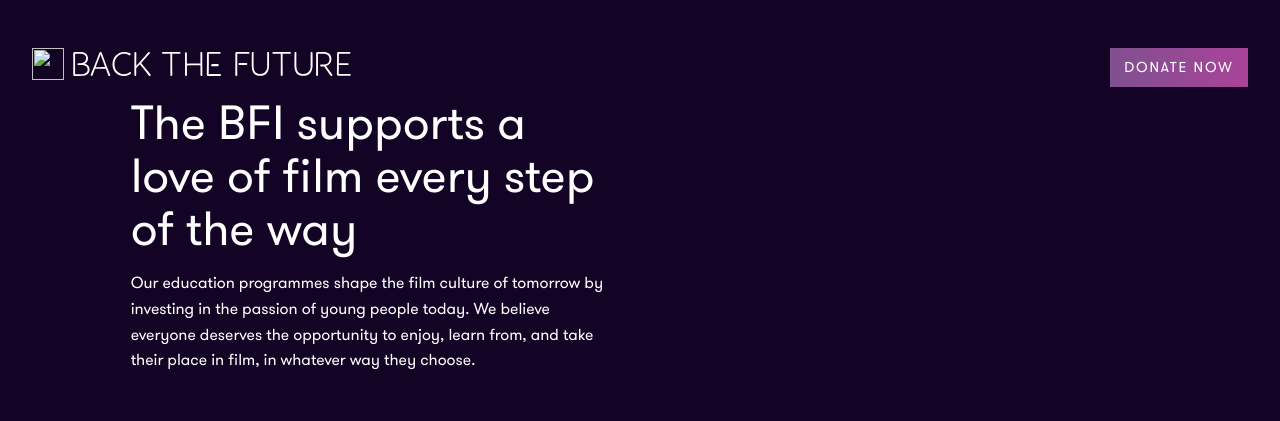
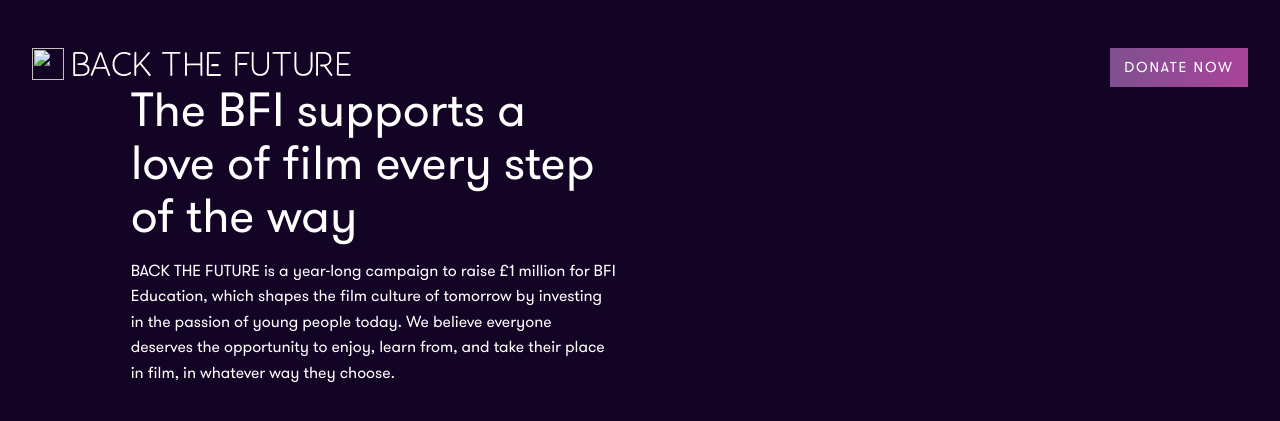
Before and after one commit to garethjohnsdesign/backthefuture, a Jekyll site: the page built from index.md, in a window 1280 px wide and 900 px high, scrolled down 1143 px. Shown: the top 421 px of the window. Built offline with Jekyll 4.4.1, drawn with Linux system fonts in a browser that asks for light colours; some of the changed lines change nothing that is shown.

Commit message:
Updated Index

```diff
--- a/index.md
+++ b/index.md
@@ -5,16 +5,15 @@
 section-one-header-text: Get behind film’s next generation
 section-two-image: "/uploads/section-02.jpg"
 section-two-header-text: The BFI supports a love of film every step of the way
-section-two-paragraph-text: Our education programmes shape the film culture of tomorrow
-  by investing in the passion of young people today.  We believe everyone deserves
-  the opportunity to enjoy, learn from, and take their place in film, in whatever
-  way they choose.
+section-two-paragraph-text: BACK THE FUTURE is a year-long campaign to raise £1 million
+  for BFI Education, which shapes the film culture of tomorrow by investing in the
+  passion of young people today. We believe everyone deserves the opportunity to enjoy,
+  learn from, and take their place in film, in whatever way they choose.
 section-three-image: "/uploads/section-03.jpg"
-section-three-paragraph-text: We support potential right from the beginning.  The
-  work we do deepens engagement with film, enriches learning, builds practical skills,
-  and helps young people to understand and contribute to the world around them. Your
-  help will ensure that everyone who comes through our doors has the BFI behind them,
-  and feels that anything is possible.
+section-three-paragraph-text: |-
+  We support potential right from the beginning.  The work we do deepens engagement with film, enriches learning, builds practical skills, and helps young people to understand and contribute to the world around them.
+
+  Your help will ensure that everyone who comes through our doors has the BFI behind them, and feels that anything is possible.
 section-four-image: "/uploads/section-04.jpg"
 section-four-header-text: Every donation we receive can turn an hour into a day, a
   script into a shoot, a dreamer into an artist
@@ -31,18 +30,17 @@
     their background.
 - image: "/uploads/keeping-film-in-focus.jpg"
   header: Keeping Film in Focus
-  text: The BFI continues to champion film’s social, cultural and economic importance.
-    Our unique role as the UK’s advocate for moving image around the world underpins
-    the value and impact of film education.
+  text: Our unique role as the UK’s advocate for the moving image around the world
+    is critical in boosting the value and impact of film education.
 section-five-image: "/uploads/section-05.jpg"
 section-five-quotes:
 - image: "/uploads/steve-mcqueen.jpg"
   name: Steve McQueen
-  text: It is such an honour to support the BFI's 'Back to the Future' campaign as
-    they work to revolutionise our industry and make it as inclusive, accessible and
-    filled with the greatest talent from the widest possible pool in our society.
-    Hopefully, with campaigns such as this, no one will ever feel the doors to our
-    industry we're closed to them.
+  text: Film needs new voices in order to reflect our richly varied, diverse and challenging
+    society. It is crucial for our culture to be a representative one, and for the
+    stories people see to resonate deeply with them. We must support the BFI, whose
+    education programmes widen access to film, and enable more people to share their
+    stories.
 - image: "/uploads/david-morrisey.jpg"
   name: David Morrisey
   text: Film education, in all its forms, deserves pride of place in the classroom
@@ -59,7 +57,7 @@
     they need to succeed and get ahead in an industry that can all too often seem
     dauntingly inaccessible. These initiatives need both our celebration and our support.
 - image: "/uploads/charlotte-rogan.jpg"
-  name: Charlotte Rogan
+  name: Charlotte Regan
   text: When I first came to the BFI I very rarely went to the cinema, now I go 2/3
     times a week. It was an absolute shock to be so immersed in incredible films,
     most of which I'd never seen before. The films I see at the BFI just further pushes
@@ -88,15 +86,16 @@
 - image: "/uploads/paul-greengrass.jpg"
   name: Paul Greengrass
   text: |-
-    Back the Future’ is a vital new BFI initiative that aims to educate and nurture tomorrow’s film makers. If we are to build tomorrow's accessible and diverse film community, it's vital that we find and encourage new talent from all backgrounds and in every part of our country, and give them the best possible platform from which to tell their stories. These film makers of the future will help guide us in the years ahead, telling us stories of who we were, are and are to become.
+    Back the Future is a vital new BFI initiative that aims to educate and nurture tomorrow’s film makers. If we are to build tomorrow's accessible and diverse film community, it's vital that we find and encourage new talent from all backgrounds and in every part of our country, and give them the best possible platform from which to tell their stories. These filmmakers of the future will help guide us in the years ahead, telling us stories of who we were, are and are to become.
+
     There is no more important task…
 - image: "/uploads/ramola-garai.jpg"
-  name: Ramola Garai
-  text: It is such an honour to support the BFI's 'Back to the Future' campaign as
-    they work to revolutionise our industry and make it as inclusive, accessible and
-    filled with the greatest talent from the widest possible pool in our society.
-    Hopefully, with campaigns such as this, no one will ever feel the doors to our
-    industry we're closed to them.
+  name: Romola Garai
+  text: It is such an honour to support the BFI's Back the Future campaign as they
+    work to revolutionise our industry and make it as inclusive, accessible and filled
+    with the greatest talent from the widest possible pool in our society. Hopefully,
+    with campaigns such as this, no one will ever feel the doors to our industry were
+    closed to them.
 - image: "/uploads/sam-jones.jpg"
   name: Sam Jones
   text: The BFI opens the door to film for young people in such a noble way. The BFI
```
